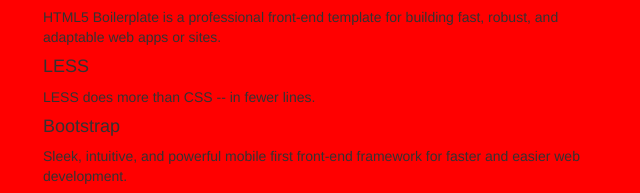
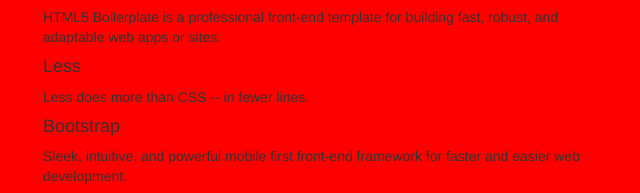
Before and after one commit to carlschroedl/vizness, a website: page app/index.html in a window 1280 px wide. Shown: the part 420-613 px from the top of the page, 27-667 px from the left. Drawn offline with nearby package versions, Linux system fonts and the light colour scheme; files that its build step writes are made by us from their sources.

Commit message:
cApItAlIzAtIoN

```diff
--- a/app/index.html
+++ b/app/index.html
@@ -44,8 +44,8 @@
           <h4>HTML5 Boilerplate</h4>
           <p>HTML5 Boilerplate is a professional front-end template for building fast, robust, and adaptable web apps or sites.</p>
 
-          <h4>LESS</h4>
-          <p>LESS does more than CSS -- in fewer lines.</p>
+          <h4>Less</h4>
+          <p>Less does more than CSS -- in fewer lines.</p>
 
           <h4>Bootstrap</h4>
           <p>Sleek, intuitive, and powerful mobile first front-end framework for faster and easier web development.</p>
```
Also changed, not shown: README.md.
